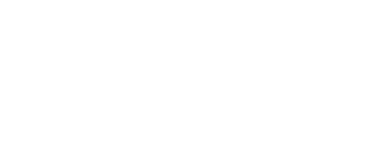
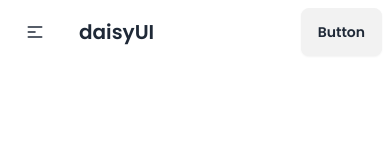
Before and after one commit to saidulislam-official/biker-zone-daisyui, a plain HTML site: page index.html in a window 390 px wide. Drawn offline with nearby package versions, Linux system fonts and the light colour scheme.

Commit message:
added navbar

```diff
--- a/index.html
+++ b/index.html
@@ -1,11 +1,72 @@
 <!DOCTYPE html>
-<html lang="en">
+<html lang="en" data-theme="light">
 <head>
     <meta charset="UTF-8">
     <meta name="viewport" content="width=device-width, initial-scale=1.0">
     <title>DaisyUI Biker Zone</title>
+    <!-- DaisyUI + Tailwindcss CDN -->
+    <link href="https://cdn.jsdelivr.net/npm/daisyui@4.12.14/dist/full.min.css" rel="stylesheet" type="text/css" />
+    <script src="https://cdn.tailwindcss.com"></script>
+    <!-- Google font  cdn -->
+    <link rel="preconnect" href="https://fonts.googleapis.com">
+    <link rel="preconnect" href="https://fonts.gstatic.com" crossorigin>
+    <link href="https://fonts.googleapis.com/css2?family=Poppins:ital,wght@0,100;0,200;0,300;0,400;0,500;0,600;0,700;0,800;0,900;1,100;1,200;1,300;1,400;1,500;1,600;1,700;1,800;1,900&display=swap" rel="stylesheet">
+    <!-- font awesome  -->
+    <script src="https://kit.fontawesome.com/0c43730857.js" crossorigin="anonymous"></script>
+    <!-- custom css -->
+     <style>
+        .font-poppins{
+            font-family: "Poppins", sans-serif;
+        }
+     </style>
 </head>
-<body>
-
+<body class="font-poppins">
+    <!-- header section -->
+    <header>
+        <nav>
+            <div class="navbar bg-base-100">
+                <div class="navbar-start">
+                    <div class="dropdown">
+                    <div tabindex="0" role="button" class="btn btn-ghost lg:hidden">
+                        <svg
+                        xmlns="http://www.w3.org/2000/svg"
+                        class="h-5 w-5"
+                        fill="none"
+                        viewBox="0 0 24 24"
+                        stroke="currentColor">
+                        <path
+                            stroke-linecap="round"
+                            stroke-linejoin="round"
+                            stroke-width="2"
+                            d="M4 6h16M4 12h8m-8 6h16" />
+                        </svg>
+                    </div>
+                    <ul
+                        tabindex="0"
+                        class="menu menu-sm dropdown-content bg-base-100 rounded-box z-[1] mt-3 w-52 p-2 shadow">
+                        <li><a>Item 1</a></li>
+                        <li><a>Parent</a></li>
+                        <li><a>Item 3</a></li>
+                    </ul>
+                    </div>
+                    <a class="btn btn-ghost text-xl">daisyUI</a>
+                </div>
+                <div class="navbar-center hidden lg:flex">
+                    <ul class="menu menu-horizontal px-1">
+                    <li><a>Item 1</a></li>
+                    <li><a href="">Item 2</a></li>
+                    <li><a>Item 3</a></li>
+                    </ul>
+                </div>
+                <div class="navbar-end">
+                    <a class="btn">Button</a>
+                </div>
+            </div>
+        </nav>
+    </header>
+    <!-- main section -->
+    <main></main>
+    <!-- footer section -->
+    <footer></footer>
 </body>
 </html>
```
